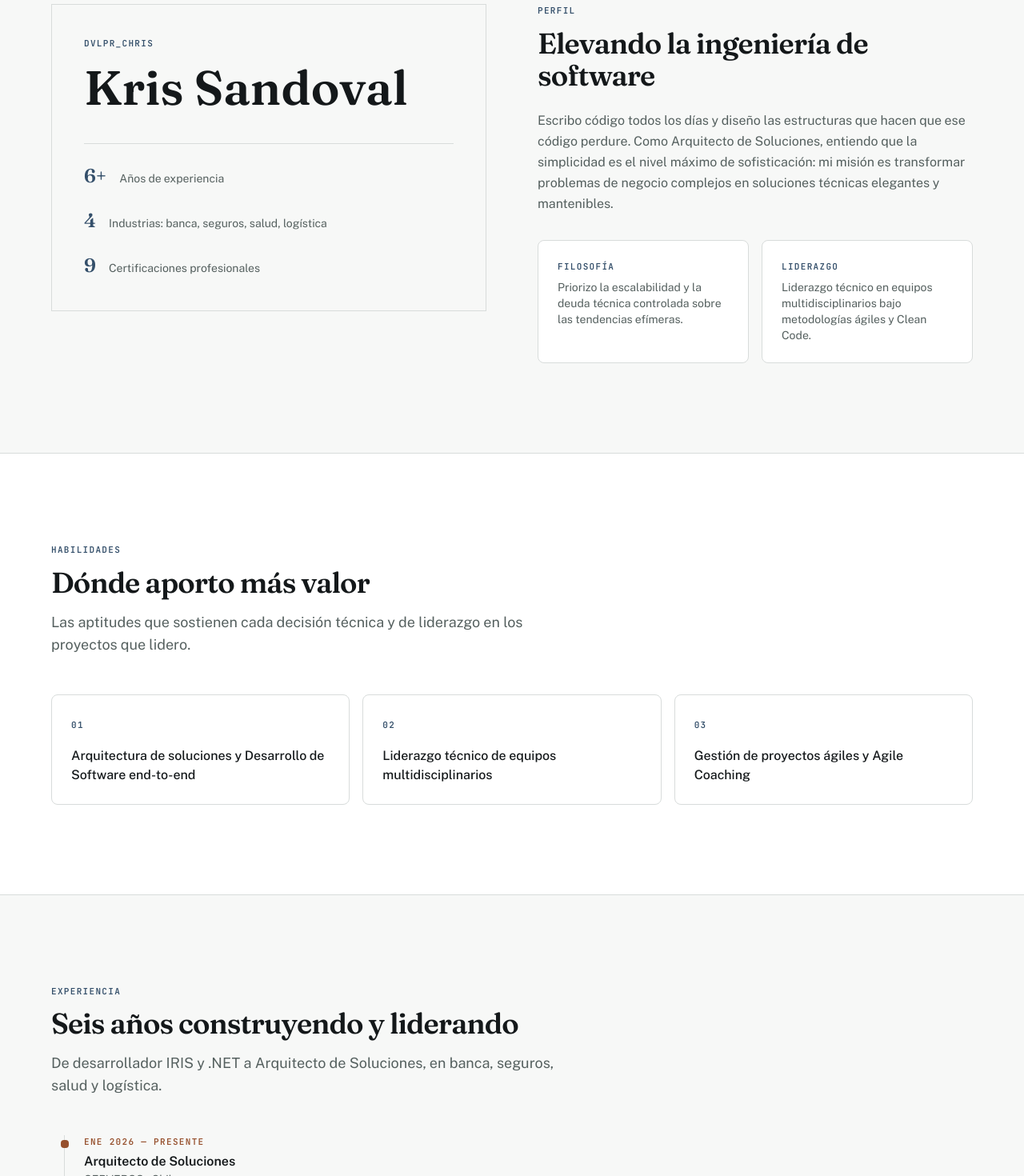
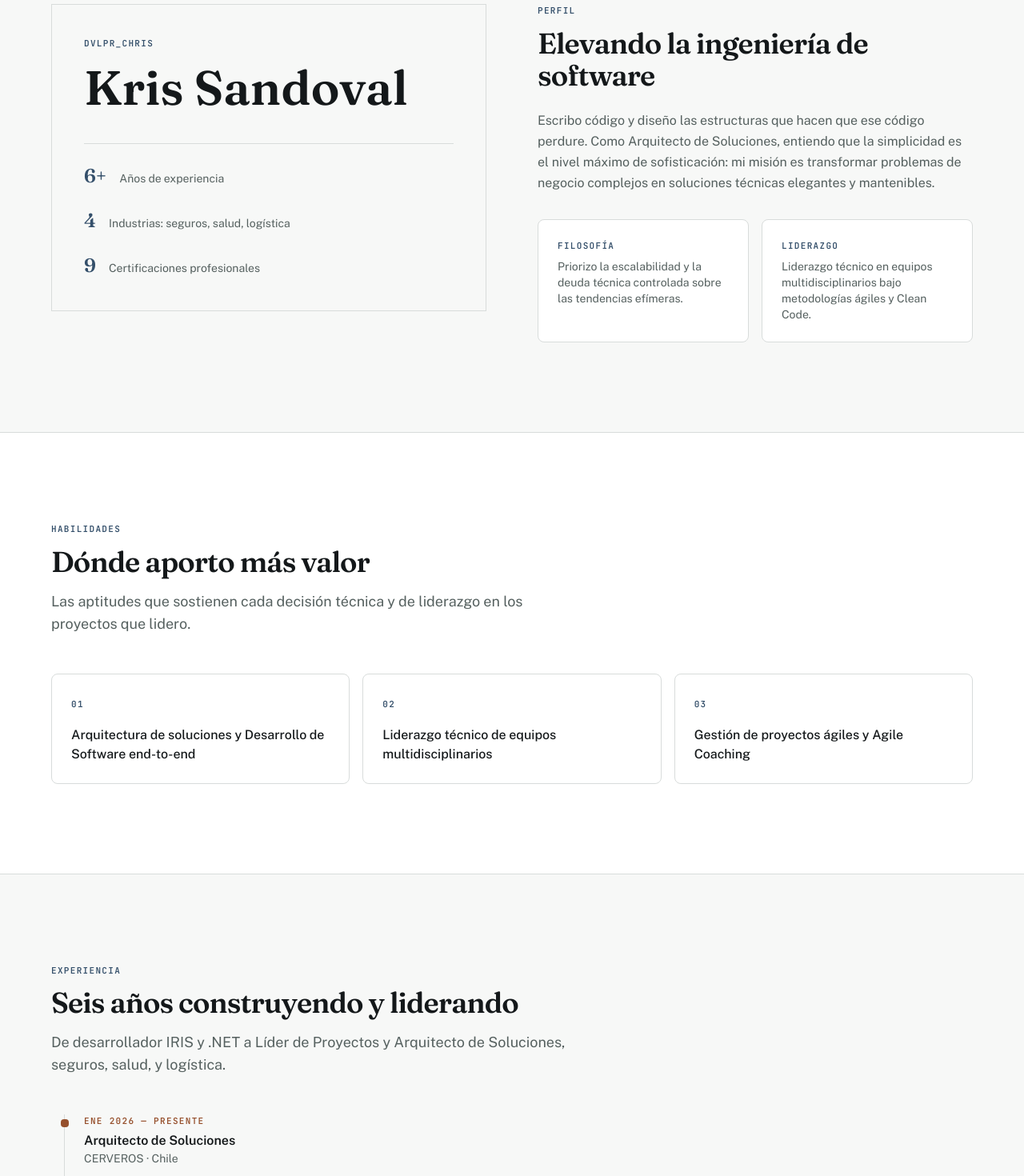
Before and after one commit to aicreationcl/portafolio_spa_2026, a Next.js app: page / in a window 1280 px wide. Shown: the part 920-2390 px from the top of the page at 80% size. Built offline with nearby package versions, Linux system fonts and the light colour scheme; no server answers.

Commit message:
textos corregidos

```diff
--- a/components/sections/AboutMe.tsx
+++ b/components/sections/AboutMe.tsx
@@ -5,7 +5,7 @@ import { profile } from "@/content/profile";
 
 const STATS = [
   { value: "6+", label: "Años de experiencia" },
-  { value: "4", label: "Industrias: banca, seguros, salud, logística" },
+  { value: "4", label: "Industrias:  seguros, salud, logística" },
   { value: "9", label: "Certificaciones profesionales" },
 ];
 
@@ -47,7 +47,7 @@ export function AboutMe() {
                 Elevando la ingeniería de software
               </h2>
               <p className="text-muted mt-6 leading-relaxed">
-                Escribo código todos los días y diseño las estructuras que hacen que ese código
+                Escribo código y diseño las estructuras que hacen que ese código
                 perdure. Como Arquitecto de Soluciones, entiendo que la simplicidad es el nivel
                 máximo de sofisticación: mi misión es transformar problemas de negocio complejos en
                 soluciones técnicas elegantes y mantenibles.
--- a/components/sections/Experience.tsx
+++ b/components/sections/Experience.tsx
@@ -18,7 +18,7 @@ export function Experience() {
           id="experiencia-heading"
           eyebrow="Experiencia"
           title="Seis años construyendo y liderando"
-          description="De desarrollador IRIS y .NET a Arquitecto de Soluciones, en banca, seguros, salud y logística."
+          description="De desarrollador IRIS y .NET a Líder de Proyectos y Arquitecto de Soluciones, seguros, salud, y logística."
         />
 
         <div className="mt-12 space-y-12 md:pl-4">
--- a/components/sections/Projects.tsx
+++ b/components/sections/Projects.tsx
@@ -18,7 +18,7 @@ export function Projects() {
           id="proyectos-heading"
           eyebrow="Proyectos destacados"
           title="Casos de estudio de ingeniería aplicada"
-          description="Migraciones, arquitecturas y automatizaciones reales en banca, salud y logística — con problema, decisiones técnicas y resultado."
+          description="Migraciones, arquitecturas y desarrollos reales en seguros, salud y logística — con problemas, decisiones técnicas y resultados."
         />
 
         <div className="mt-12 grid grid-cols-1 gap-6 lg:grid-cols-2">
```
